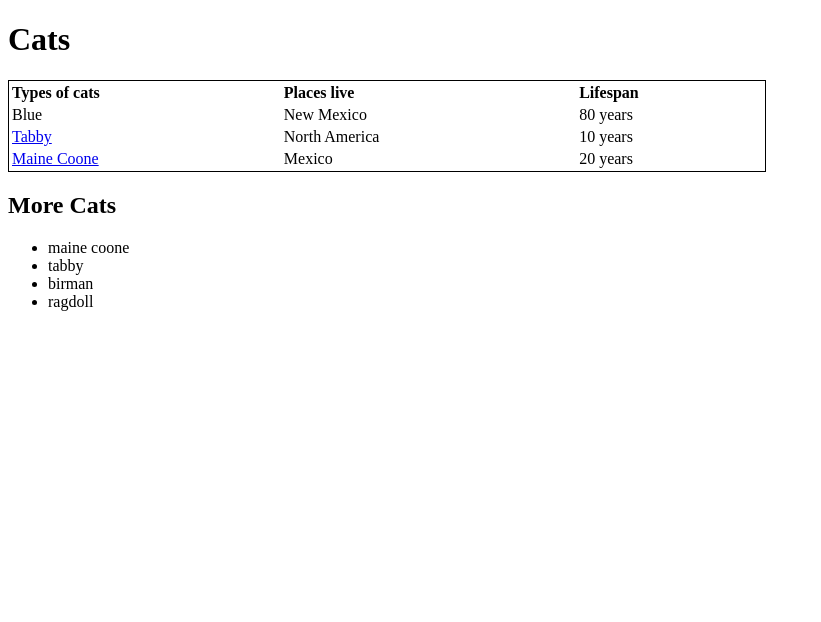
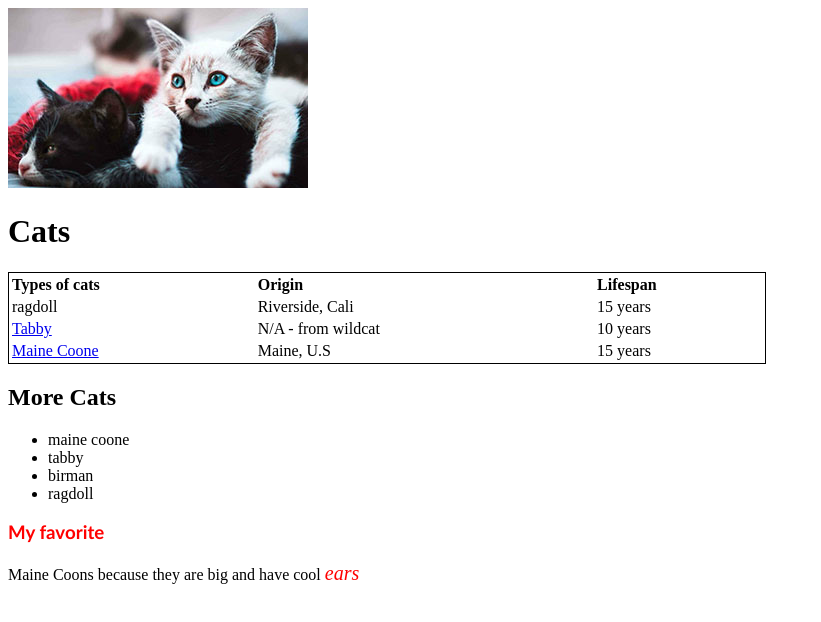
Before and after one commit to Matda1/html1, a plain HTML site: page index.html in a window 1280 px wide. Shown: the whole page, without its empty margins (0-821 px from the left). Drawn offline with Linux system fonts and the light colour scheme.

Commit message:
All changes updated finale

```diff
--- a/index.html
+++ b/index.html
@@ -5,48 +5,57 @@
 <title>Html1</title>
 	<style>
 		f{
-			color:red;
+			color:blue;
 		}
+
+
+		#favorite{
+			font-family: "Gill Sans", "Gill Sans MT", "Myriad Pro", "DejaVu Sans Condensed", Helvetica, Arial, "sans-serif";
+			color: red}
+
 	</style>
 	</head>
 
 <body>
+	<img src="images/groupCatss.jpg" alt="2 cats together">
 	<h1>Cats</h1>
 
 	<table style="width:60%; border: thin solid; ">
 
  	<tr align="left">
 	 	<th>Types of cats</th>
-	 	<th>Places live</th>
+	 	<th>Origin</th>
 	 	<th>Lifespan</th>
  	</tr>
 	<tr>
-		<td>Blue</td>
-		<td>New Mexico</td>
-		<td>80 years</td>
+		<td>ragdoll&nbsp;</td>
+		<td>Riverside, Cali</td>
+		<td>15 years</td>
 	</tr>
 
 	<tr>
 		<td><a href="https://a-z-animals.com/blog/tabby-cat-lifespan-how-long-do-tabby-cats-live/">Tabby</a></td>
-		<td> North America</td>
+		<td> N/A - from wildcat</td>
 		<td> 10 years</td>
 
 	</tr>
 	<tr>
 		<td><a href="mainecoone.html">Maine Coone</a></td>
-		<td>Mexico</td>
-		<td>20 years</td>
+		<td>Maine, U.S</td>
+		<td>15 years</td>
 	</tr>
 	</table>
 
 	<h2>More Cats</h2>
+
 		<ul>
 			<li>maine coone</li>
 			<li>tabby</li>
 			<li>birman</li>
 			<li>ragdoll</li>
-
-	</ul>
+		</ul>
+	<h3 id="favorite">My favorite</h3>
+	<p>Maine Coons because they are big and have cool <i tittle="and have cool." style="color:red; font-size: 20px">ears</i></p>
 
 
 </body>
```
Also changed, not shown: mainecoone.html (+3 -2 lines), images/groupCatss.jpg (added), images/mainecoon.jpg (added).
